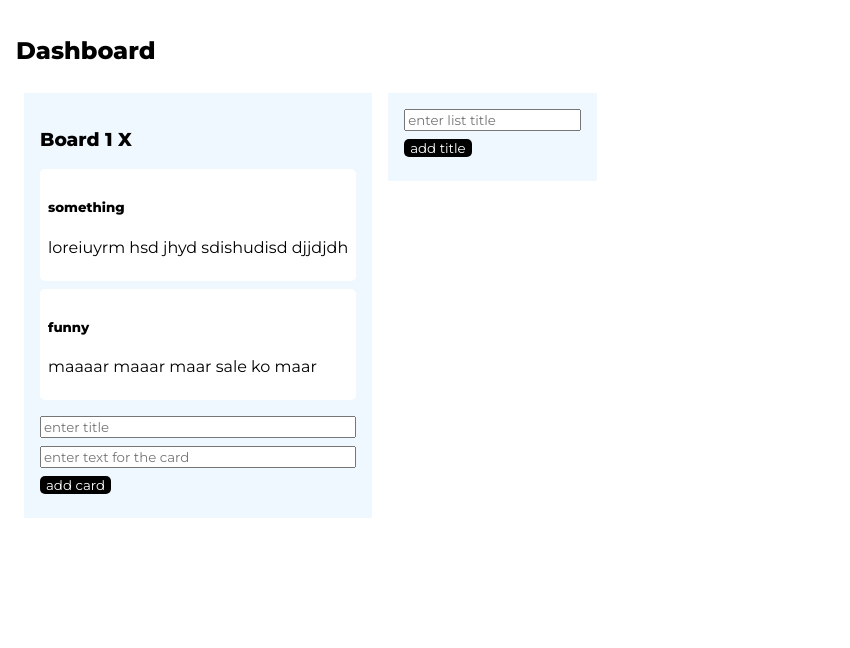
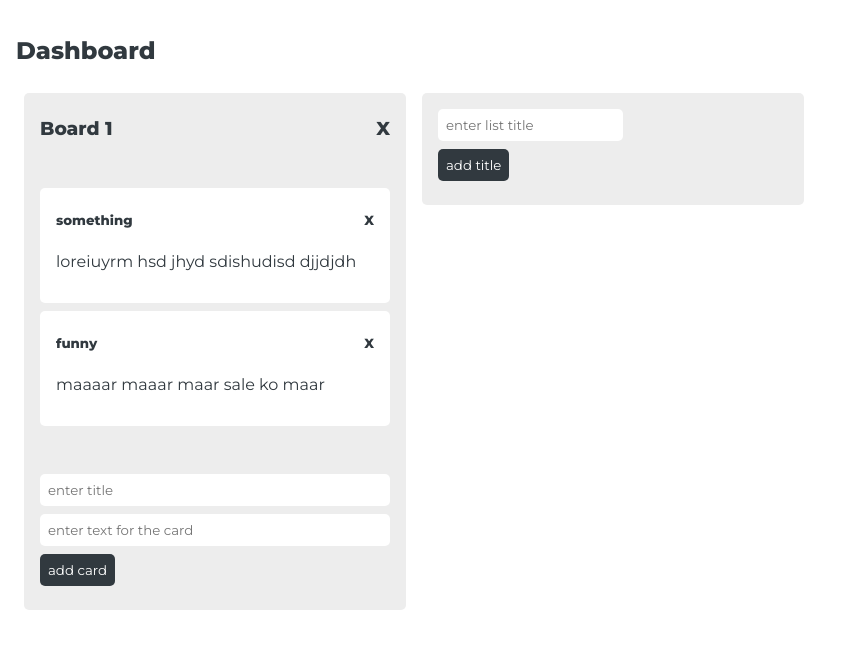
Before and after one commit to arijitpatra/project-management-dashboard, a React (Create React App) app: page / in a window 1280 px wide. Shown: the top 648 px of the page, without its empty margins (0-850 px from the left). Built offline with nearby package versions, Linux system fonts and the light colour scheme.

Commit message:
can add new board and card now
can add new board and card now

```diff
--- a/src/App.js
+++ b/src/App.js
@@ -21,12 +21,12 @@ const x = [
 function App() {
   const [boards, setBoards] = useState(x);
 
-  const addCard = (title) => {
+  const addCard = (boardTitle, cardTitle, cardText) => {
     const updatedData = boards.map((item) => {
-      if (item.title === title) {
+      if (item.title === boardTitle) {
         item.cards.push({
-          title: "nchchcj",
-          text: "80nsio73en 837e s8ydhbsd uyd",
+          title: cardTitle,
+          text: cardText,
         });
       }
       return item;
@@ -34,11 +34,11 @@ function App() {
     setBoards(updatedData);
   };
 
-  const addBoard = () => {
+  const addBoard = (title) => {
     setBoards((prevState) => [
       ...prevState,
       {
-        title: "Board 2",
+        title: title,
         cards: [],
       },
     ]);
@@ -53,11 +53,11 @@ function App() {
             key={index}
             title={board.title}
             cards={board.cards}
-            onBtnClick={() => addCard(board.title)}
+            onBtnClick={(title, text) => addCard(board.title, title, text)}
           />
         );
       })}
-      <BoardComponent onBtnClick={addBoard} />
+      <BoardComponent onBtnClick={(title) => addBoard(title)} />
     </div>
   );
 }
--- a/src/components/BoardComponent/BoardComponent.js
+++ b/src/components/BoardComponent/BoardComponent.js
@@ -1,11 +1,32 @@
+import { useRef } from "react";
 import ButtonComponent from "../ButtonComponent/ButtonComponent";
 import CardComponent from "../CardComponent/CardComponent";
 import "./BoardComponent.scss";
 
 const BoardComponent = ({ title = "", cards = [], onBtnClick }) => {
+  let titleInput = useRef(null);
+  let textInput = useRef(null);
+
+  const handleClickAndGetInputValues = () => {
+    if (title.length > 0) {
+      onBtnClick(titleInput.current.value, textInput.current.value);
+      titleInput.current.value = null;
+      textInput.current.value = null;
+    } else {
+      onBtnClick(titleInput.current.value);
+      titleInput.current.value = null;
+      textInput.current.value = null;
+    }
+  };
+
   return (
     <section className="board-component">
-      {title.length > 0 && <h3>{title} X</h3>}
+      {title.length > 0 && (
+        <div className="d-f j-c-sb m-b-2d5">
+          <h3 className="m-05-0">{title}</h3>
+          <h3 className="m-05-0 cursor-pointer">X</h3>
+        </div>
+      )}
 
       {cards.length > 0 && title.length > 0
         ? cards.map((item, index) => {
@@ -26,16 +47,26 @@ const BoardComponent = ({ title = "", cards = [], onBtnClick }) => {
             type="text"
             maxLength={15}
             className="m-05-0"
+            ref={titleInput}
           />
-          <input placeholder="enter text for the card" type="text" />
+          <input
+            placeholder="enter text for the card"
+            type="text"
+            ref={textInput}
+          />
         </div>
       ) : (
-        <input placeholder="enter list title" type="text" maxLength={15} />
+        <input
+          placeholder="enter list title"
+          type="text"
+          maxLength={15}
+          ref={titleInput}
+        />
       )}
 
       <ButtonComponent
         label={title.length > 0 ? "add card" : "add title"}
-        handleClick={onBtnClick}
+        handleClick={handleClickAndGetInputValues}
         classNa="m-05-0"
       />
     </section>
--- a/src/components/BoardComponent/BoardComponent.scss
+++ b/src/components/BoardComponent/BoardComponent.scss
@@ -2,6 +2,7 @@
   display: inline-block;
   vertical-align: top;
   padding: 1rem;
-  background: aliceblue;
+  background: #ededed;
   margin: 0.5rem;
+  width: 350px;
 }
--- a/src/components/ButtonComponent/ButtonComponent.scss
+++ b/src/components/ButtonComponent/ButtonComponent.scss
@@ -1,8 +1,6 @@
 .button-component {
-  background: black;
+  background: #31393f;
   color: white;
   display: block;
-  border-radius: 5px;
-  border: none;
   cursor: pointer;
 }
--- a/src/components/CardComponent/CardComponent.js
+++ b/src/components/CardComponent/CardComponent.js
@@ -3,7 +3,11 @@ import "./CardComponent.scss";
 const CardComponent = ({ title, text }) => {
   return (
     <section className="card-component">
-      <h5>{title}</h5>
+      <div className="d-f j-c-sb">
+        <h5 className="m-05-0">{title}</h5>
+        <h5 className="m-05-0 cursor-pointer">X</h5>
+      </div>
+
       <p>{text}</p>
     </section>
   );
--- a/src/components/CardComponent/CardComponent.scss
+++ b/src/components/CardComponent/CardComponent.scss
@@ -1,6 +1,8 @@
 .card-component {
   background: white;
-  padding: 0.5em;
+  padding: 1rem;
   margin: 0.5rem 0;
-  border-radius: 5px;
+  &:last-of-type {
+    margin-bottom: 2.5rem;
+  }
 }
--- a/src/index.scss
+++ b/src/index.scss
@@ -5,12 +5,22 @@ body {
   -webkit-font-smoothing: antialiased;
   -moz-osx-font-smoothing: grayscale;
   padding: 1rem;
+  color: #31393f;
 }
 
 body,
 button,
 input {
   font-family: $font-family, sans-serif;
+}
+
+button,
+input,
+.card-component,
+.board-component {
+  padding: 0.5rem;
+  border: none;
+  border-radius: 5px;
 }
 
 .d-f {
@@ -28,3 +38,15 @@ input {
 .m-05-0 {
   margin: 0.5rem 0;
 }
+
+.m-b-2d5 {
+  margin-bottom: 2.5rem;
+}
+
+.j-c-sb {
+  justify-content: space-between;
+}
+
+.cursor-pointer {
+  cursor: pointer;
+}
```
